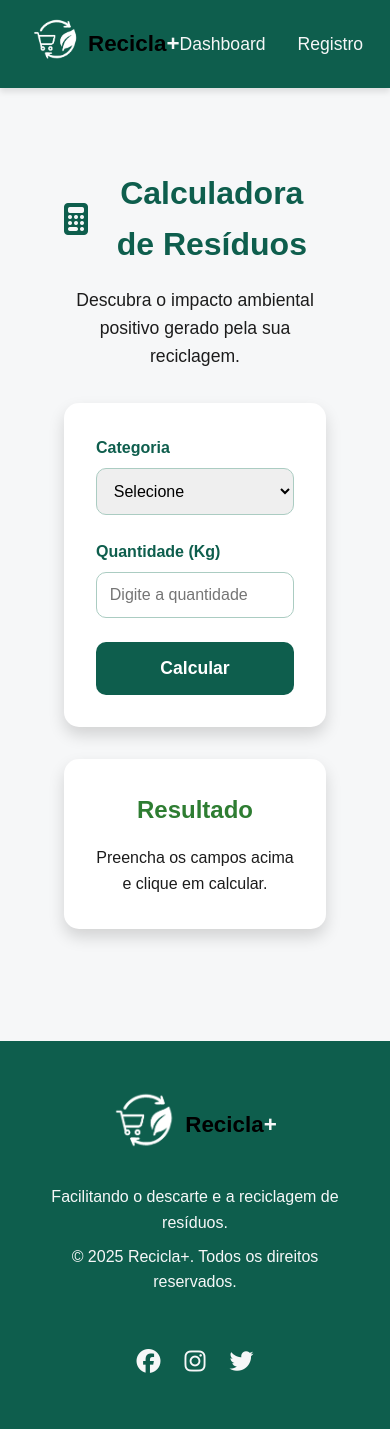
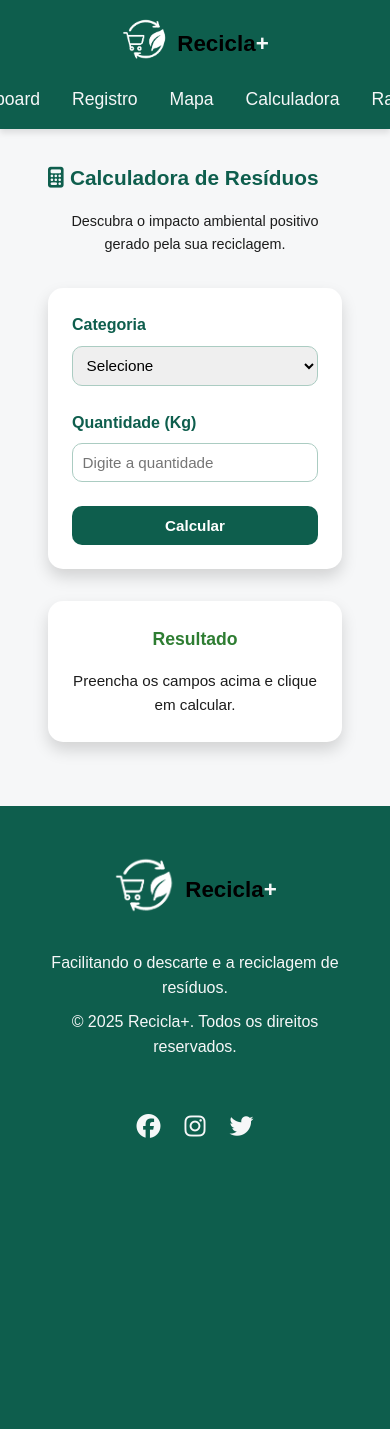
Before and after one commit to Mynjko2008/Recicla_Mais, a PHP site: page /calculadora.html in a window 390 px wide; the page is wider, and only the part inside the window is pictured. After the commit the page ends 1138 px from the top of that part, so only its background shows below. Run offline with PHP 8.4, Linux system fonts and the light colour scheme; some libraries are stand-ins or nearby versions.

Commit message:
colocando @media nas telas de dentro do servidor

```diff
--- a/Front-End/calculadora.css
+++ b/Front-End/calculadora.css
@@ -82,3 +82,69 @@ select, input {
   margin-bottom: 1rem;
   font-size: 1.5rem; /* Ajustado para um tamanho de fonte mais apropriado */
 }
+
+/* Responsividade para telas até 768px (tablets e celulares) */
+@media (max-width: 768px) {
+  .main-section {
+    padding: 3rem 1rem;
+  }
+
+  .page-title {
+    font-size: 1.5rem;
+    gap: 0.4rem;
+  }
+
+  .page-desc {
+    font-size: 1rem;
+  }
+
+  .calc-form {
+    padding: 1.5rem;
+    max-width: 100%;
+    margin: 0 auto 1.5rem auto;
+  }
+
+  select, input {
+    padding: 0.6rem;
+    font-size: 0.95rem;
+  }
+
+  .btn-form {
+    padding: 0.8rem;
+    font-size: 1rem;
+  }
+
+  .resultado {
+    padding: 1.5rem;
+    max-width: 100%;
+    font-size: 0.95rem;
+  }
+
+  .resultado h2 {
+    font-size: 1.3rem;
+  }
+}
+
+/* Ajustes adicionais para telas muito pequenas (até 480px) */
+@media (max-width: 480px) {
+  .main-section {
+    padding: 2rem 1rem;
+  }
+
+  .page-title {
+    font-size: 1.3rem;
+  }
+
+  .page-desc {
+    font-size: 0.9rem;
+  }
+
+  .btn-form {
+    padding: 0.7rem;
+    font-size: 0.95rem;
+  }
+
+  .resultado h2 {
+    font-size: 1.1rem;
+  }
+}
--- a/Front-End/dashboard.css
+++ b/Front-End/dashboard.css
@@ -293,21 +293,120 @@ div.enabled {
 }
 
 /* ==================== MEDIA QUERIES ==================== */
+@media (max-width: 1024px) {
+  /* Ajustes para tablets grandes */
+  .main-section {
+    padding: 1.5rem 1rem;
+  }
+
+  .page-title {
+    font-size: 2rem;
+  }
+
+  .page-desc {
+    font-size: 1rem;
+    margin-bottom: 1.5rem;
+  }
+
+  .cards-resumo {
+    justify-content: center;
+  }
+
+  .card-resumo {
+    flex: 1 1 250px;
+    padding: 1.2rem;
+  }
+
+  .card-resumo i {
+    font-size: 2rem;
+  }
+
+  .card-resumo h3 {
+    font-size: 1.3rem;
+  }
+
+  .grafico {
+    flex: 1 1 280px;
+    padding: 0.8rem;
+  }
+
+  .atalho {
+    flex: 1 1 140px;
+    padding: 0.8rem 1rem;
+  }
+}
+
 @media (max-width: 768px) {
-  .cards-resumo {
+  /* Ajustes para tablets e celulares maiores */
+  .cards-resumo,
+  .graficos,
+  .atalhos {
     flex-direction: column;
     align-items: center;
   }
 
-  .graficos {
-    flex-direction: column;
+  .card-resumo,
+  .grafico,
+  .atalho {
+    max-width: 90%;
+    margin: 0.8rem auto;
   }
 
-  .grafico {
-    margin: 1rem 0;
+  .card-resumo i {
+    font-size: 1.8rem;
   }
 
-  .atalhos {
-    flex-direction: column;
+  .card-resumo h3 {
+    font-size: 1.2rem;
+  }
+
+  .page-title {
+    font-size: 1.8rem;
+  }
+
+  .page-desc {
+    font-size: 0.95rem;
   }
 }
+
+@media (max-width: 480px) {
+  /* Ajustes para celulares pequenos */
+  header .navegacao {
+    flex-direction: column;
+    gap: 0.8rem;
+  }
+
+  .page-title {
+    font-size: 1.5rem;
+  }
+
+  .page-desc {
+    font-size: 0.9rem;
+  }
+
+  .card-resumo i {
+    font-size: 1.5rem;
+  }
+
+  .card-resumo h3 {
+    font-size: 1.1rem;
+  }
+
+  .card-resumo p {
+    font-size: 0.9rem;
+  }
+
+  .grafico h3 {
+    font-size: 1.1rem;
+  }
+
+  .atalho {
+    font-size: 0.9rem;
+    padding: 0.6rem 0.8rem;
+  }
+
+  .btn-1 {
+    padding: 0.4rem 1rem;
+    font-size: 0.9rem;
+  }
+}
```
Also changed, not shown: Front-End/mapa.css (+114 -0 lines), Front-End/ranking.css (+90 -0 lines), Front-End/registro.css (+66 -21 lines).
